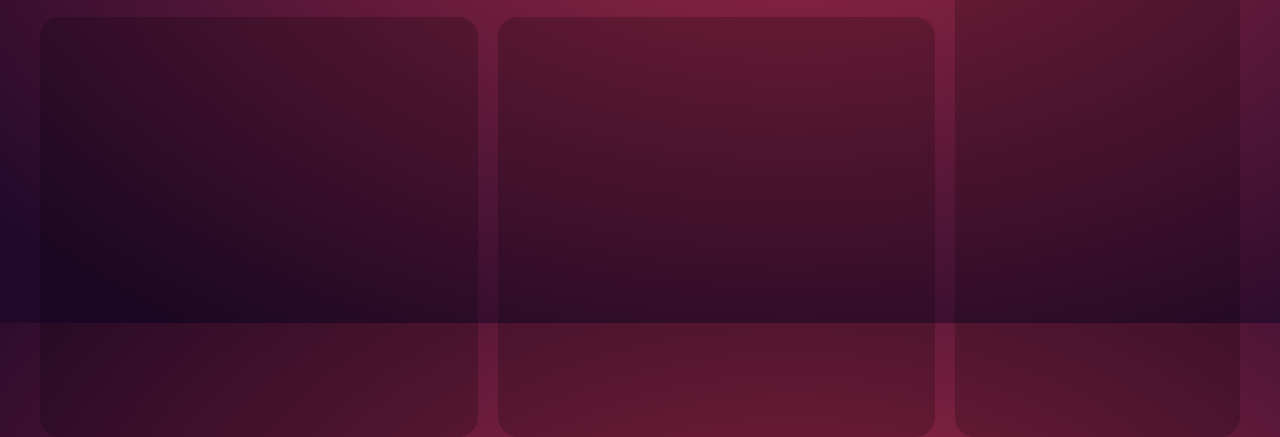
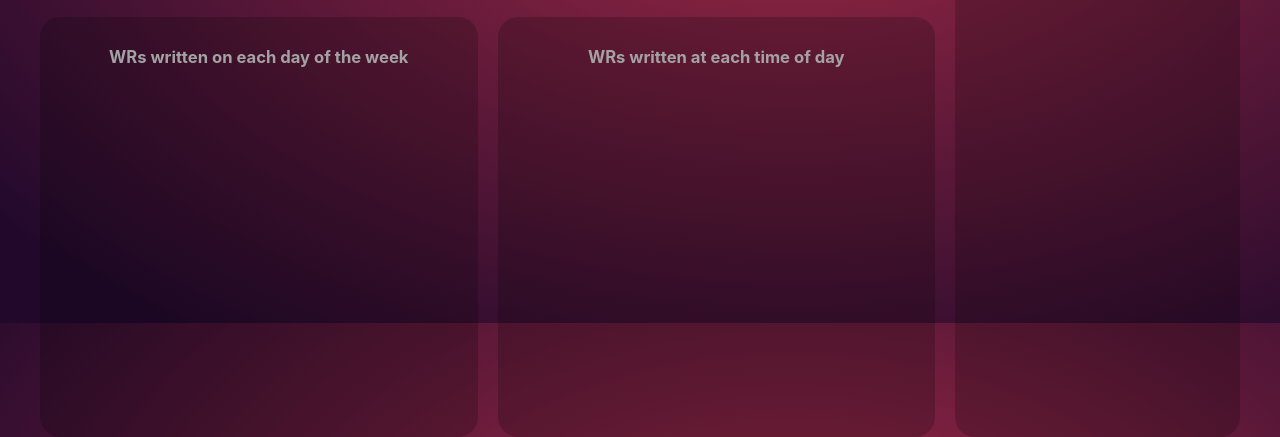
Before and after one commit to fischeti/WRapped, a plain HTML site: page web/index.html in a window 1280 px wide. Shown: the part 477-914 px from the top of the page. Drawn offline with nearby package versions, Linux system fonts and the light colour scheme; no server answers.

Commit message:
web: Add titles for the two charts

```diff
--- a/web/css/styles.css
+++ b/web/css/styles.css
@@ -150,6 +150,15 @@ body {
   justify-content: center;
 }
 
+.chart-text {
+  position: relative;
+  height: 15%;
+  display: flex;
+  flex-direction: column;
+  align-items: center;
+  justify-content: center;
+}
+
 #weekday-tile {
   order: 6;
 }
@@ -157,7 +166,7 @@ body {
 #weekday-chart-container {
   position: relative;
   width: 100%;
-  height: 100%;
+  height: 85%;
 }
 
 #timeofday-tile {
@@ -167,7 +176,7 @@ body {
 #timeofday-chart-container {
   position: relative;
   width: 100%;
-  height: 100%;
+  height: 85%;
 }
 
 .small-wide {
--- a/web/index.html
+++ b/web/index.html
@@ -41,9 +41,11 @@
     Top people
   </div>
   <div id="weekday-tile" class="tile metric chart-width">
+    <div class="chart-text tile-text">WRs written on each day of the week</div>
     <div id="weekday-chart-container"></div>
   </div>
   <div id="timeofday-tile" class="tile metric chart-width">
+    <div class="chart-text tile-text">WRs written at each time of day</div>
     <div id="timeofday-chart-container"></div>
   </div>
 </body>
```
